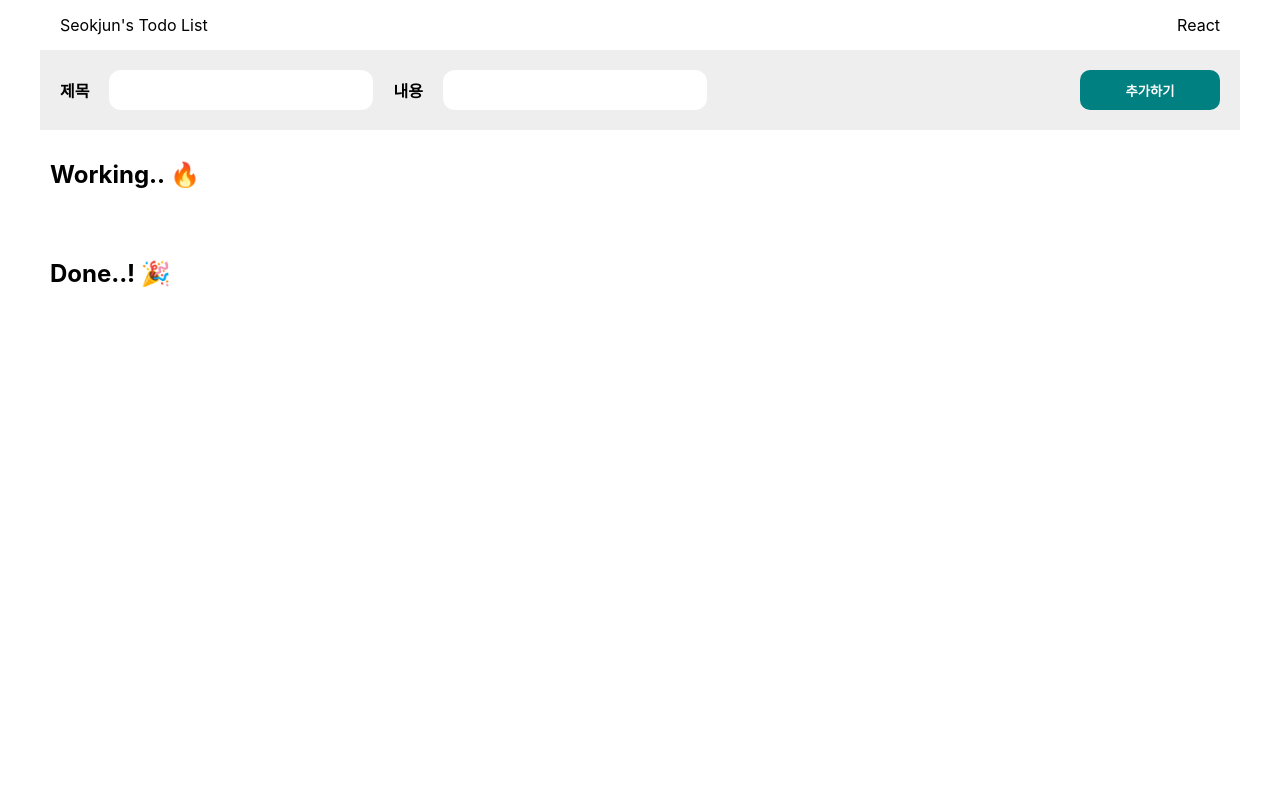
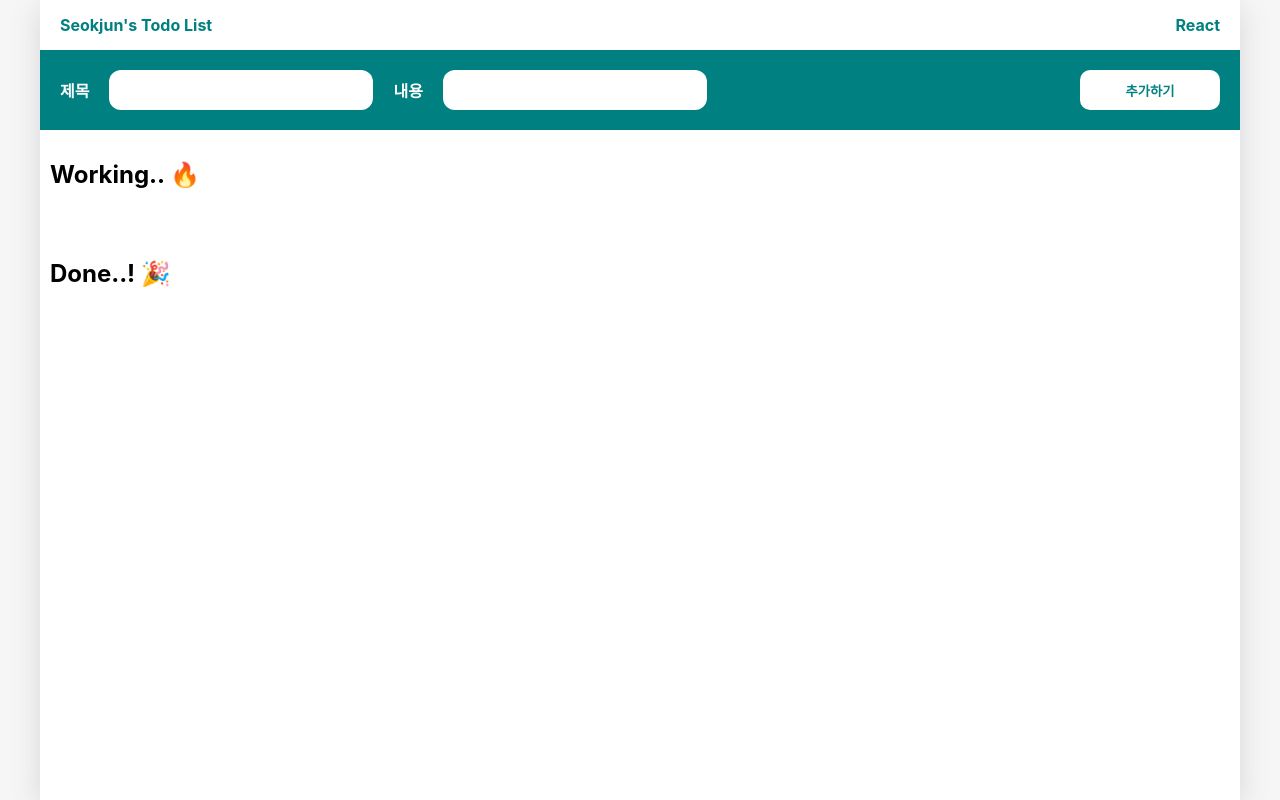
Before and after one commit to Seokjun7074/React-TodoList, a React (Create React App) app: page / in a window 1280 px wide. Built offline with nearby package versions, Linux system fonts and the light colour scheme.

Commit message:
CSS수정

```diff
--- a/src/App.css
+++ b/src/App.css
@@ -1,3 +1,5 @@
 .App {
   text-align: center;
+  background-color: #f6f6f6;
+  height: 100%;
 }
--- a/src/components/form/style.css
+++ b/src/components/form/style.css
@@ -3,7 +3,7 @@
   display: flex;
   justify-content: space-between;
   align-items: center;
-  background-color: #eee;
+  background-color: teal;
 }
 .input_box {
   align-items: center;
@@ -18,12 +18,16 @@
   padding: 0 12px;
   width: 240px;
 }
+.input_box > label {
+  color: #fff;
+}
 .add_button {
   border: none;
   border-radius: 10px;
   height: 40px;
   width: 140px;
   font-weight: 700;
-  color: #ffffff;
-  background-color: teal;
+  color: teal;
+  background-color: white;
+  cursor: pointer;
 }
--- a/src/components/header/style.css
+++ b/src/components/header/style.css
@@ -4,5 +4,6 @@
   justify-content: space-between;
   align-items: center;
   height: 50px;
-  /* background-color: blue; */
+  font-weight: 700;
+  color: teal;
 }
--- a/src/components/layout/style.css
+++ b/src/components/layout/style.css
@@ -2,6 +2,7 @@
   max-width: 1200px;
   min-width: 800px;
   margin: 0 auto;
-  height: 800px;
-  /* background-color: oldlace; */
+  height: 100vh;
+  box-shadow: rgba(100, 100, 111, 0.2) 0px 7px 29px 0px;
+  background-color: white;
 }
--- a/src/components/todo/Todo.js
+++ b/src/components/todo/Todo.js
@@ -8,7 +8,6 @@ const Todo = ({ setTodo, todo, todos }) => {
       todos.map((e) => (e.id === todo.id ? { ...e, isDone: !e.isDone } : e))
     );
   };
-  // console.log(todos);
   return (
     <div className="Todo">
       <h2 className="todo_title">{todo.title}</h2>
--- a/src/components/todo/style.css
+++ b/src/components/todo/style.css
@@ -12,6 +12,7 @@
 }
 .button_container > button {
   margin-top: 20px;
+  cursor: pointer;
   border: 2px solid tomato;
   background-color: #fff;
   border-radius: 10px;
```
